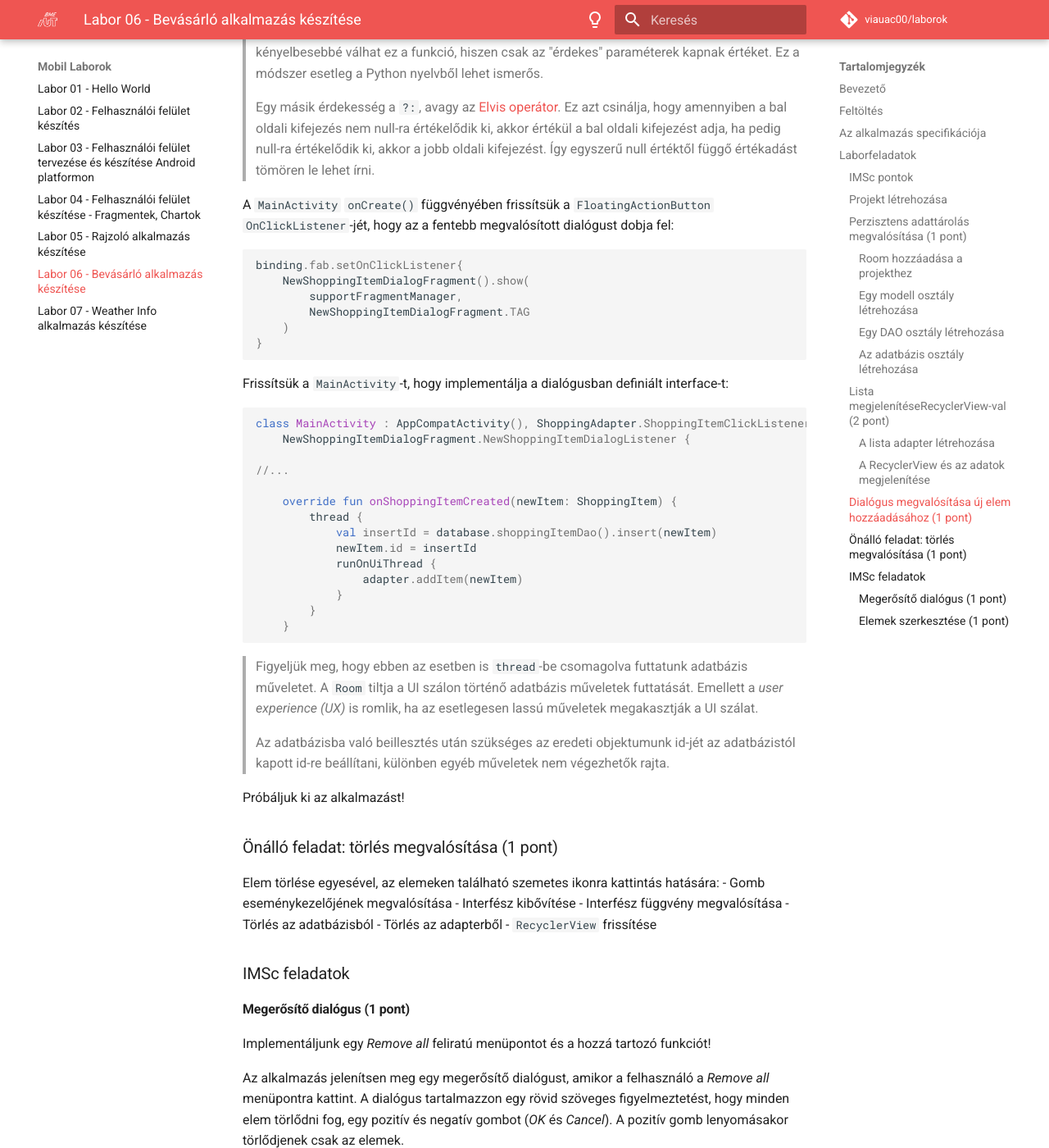
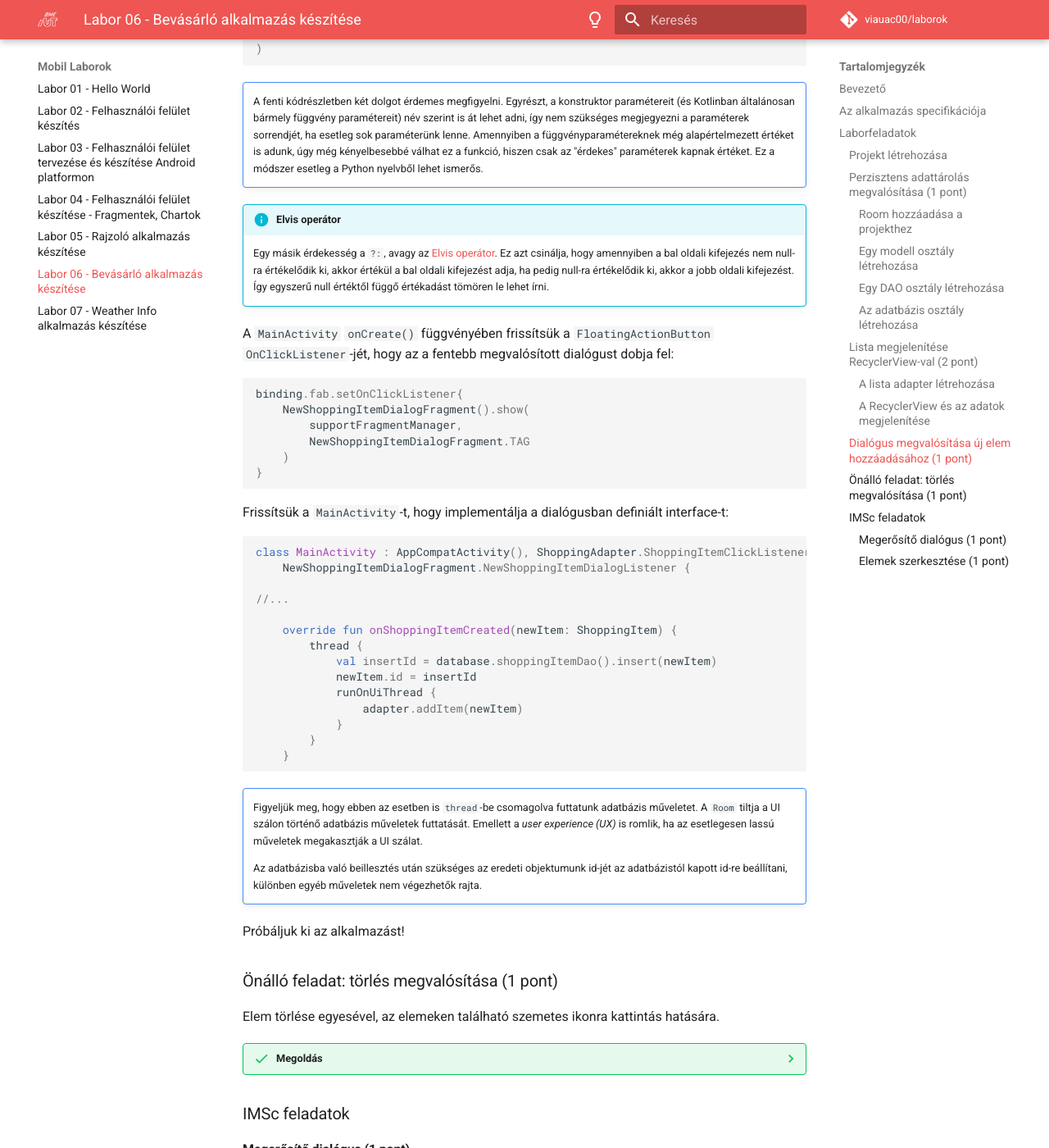
Before and after one commit to VIAUAD02/laborok, an MkDocs documentation site: the page built from docs/laborok/06-android-room/index.md, in a window 1280 px wide and 1400 px high, scrolled down 16397 px. Shown: the whole window at 82% size. Built offline with MkDocs 1.6.1 and Material for MkDocs 9.7.7, drawn with Linux system fonts in a browser that asks for light colours; comment, search, counter and statistics services are not loaded; some of the changed text lies outside the part shown.

Commit message:
6. android labor frissítése

````diff
--- a/docs/laborok/06-android-room/index.md
+++ b/docs/laborok/06-android-room/index.md
@@ -5,17 +5,17 @@ A labor során egy bevásárló lista alkalmazás elkészítése a feladat. Az a
 
 Az alkalmazás a termékek listáját [`RecyclerView`](https://developer.android.com/guide/topics/ui/layout/recyclerview)-ban jeleníti meg, a lista elemeket és azok állapotát a [`Room`](https://developer.android.com/topic/libraries/architecture/room) nevű ORM library segítségével tárolja perzisztensen. Új elem felvételére egy [`FloatingActionButton`](https://developer.android.com/guide/topics/ui/floating-action-button) megnyomásával van lehetőség.
 
-> ORM = [Object-relational mapping](https://en.wikipedia.org/wiki/Object-relational_mapping)
+!!!info "ORM"
+    ORM = [Object-relational mapping](https://en.wikipedia.org/wiki/Object-relational_mapping)
 
 Felhasznált technológiák:
+
 - [`Activity`](https://developer.android.com/guide/components/activities/intro-activities)
 - [`Fragment`](https://developer.android.com/guide/components/fragments)
 - [`RecyclerView`](https://developer.android.com/guide/topics/ui/layout/recyclerview)
 - [`FloatingActionButton`](https://developer.android.com/guide/topics/ui/floating-action-button)
 - [`Room`](https://developer.android.com/topic/libraries/architecture/room)
 
-## Feltöltés
-Az elkészült megoldást `.zip` formátumban (teljes Android Studio projekt – build mappa kivehető) kell feltölteni a tárgy oldalán, ahol a laborvezető tudja értékelni.
 
 ## Az alkalmazás specifikációja
 Az alkalmazás egy `Activity`-ből áll, ami bevásárlólista elemeket jelenít meg. Új elemet a jobb alsó sarokban található `FloatingActionButton` segítségével vehetünk fel. Erre kattintva egy dialógus jelenik meg, amin megadhatjuk a vásárolni kívánt áru nevét, leírását, kategóriáját és becsült árát.
@@ -31,17 +31,16 @@ A menüben található „Remove all” opcióval az összes lista elemet törö
 A labor során az alábbi feladatokat a laborvezető segítségével, illetve a jelölt feladatokat önállóan kell megvalósítani.
 
 1. Perzisztens adattárolás megvalósítása: 1 pont
-2. Lista megjelenítése`RecyclerView`-val: 2 pont
+2. Lista megjelenítése `RecyclerView`-val: 2 pont
 3. Dialógus megvalósítása új elem hozzáadásához: 1 pont
 4. **Önálló feladat** (törlés megvalósítása): 1 pont
 
-### IMSc pontok
 
-A laborfeladatok sikeres befejezése után az IMSc feladatokat megoldva 2 IMSc pont szerezhető:
+!!! warning "IMSc"
+	A laborfeladatok sikeres befejezése után az IMSc feladatokat megoldva 2 IMSc pont szerezhető:
+        Megerősítő dialógus: 1 pont
+        Elemek szerkesztése: 1 pont
 
-* Megerősítő dialógus: 1 pont
-
-* Elemek szerkesztése: 1 pont
 
 ### Projekt létrehozása
 
@@ -192,7 +194,7 @@ A `@Database` *annotációval* lehet jelezni a kódgenerátornak, hogy egy oszt
 
 Ezen kívül van még egy statikus *getDatabase* függvény, ami azt írja le, hogyan kell létrehozni az adatbázist (melyik osztályból, milyen néven). Ez a függvény az alkalmazás kontextusát várja paraméterül.
 
-### Lista megjelenítése`RecyclerView`-val (2 pont)
+### Lista megjelenítése `RecyclerView`-val (2 pont)
 
 #### A lista adapter létrehozása
 Következő lépésként a lista adaptert fogjuk létrehozni, ami a modell elemeket fogja majd szolgáltatni a `RecyclerView`-nak.
@@ -649,9 +652,12 @@ private fun getShoppingItem() = ShoppingItem(
     isBought = binding.cbAlreadyPurchased.isChecked
 )
 ```
->A fenti kódrészletben két dolgot érdemes megfigyelni. Egyrészt, a konstruktor paramétereit (és Kotlinban általánosan bármely függvény paramétereit) név szerint is át lehet adni, így nem szükséges megjegyezni a paraméterek sorrendjét, ha esetleg sok paraméterünk lenne. Amennyiben a függvényparamétereknek még alapértelmezett értéket is adunk, úgy még kényelbesebbé válhat ez a funkció, hiszen csak az "érdekes" paraméterek kapnak értéket. Ez a módszer esetleg a Python nyelvből lehet ismerős.
 
->Egy másik érdekesség a `?:`, avagy az [Elvis operátor](https://kotlinlang.org/docs/null-safety.html#elvis-operator). Ez azt csinálja, hogy amennyiben a bal oldali kifejezés nem null-ra értékelődik ki, akkor értékül a bal oldali kifejezést adja, ha pedig null-ra értékelődik ki, akkor a jobb oldali kifejezést. Így egyszerű null értéktől függő értékadást tömören le lehet írni.
+!!!note ""
+    A fenti kódrészletben két dolgot érdemes megfigyelni. Egyrészt, a konstruktor paramétereit (és Kotlinban általánosan bármely függvény paramétereit) név szerint is át lehet adni, így nem szükséges megjegyezni a paraméterek sorrendjét, ha esetleg sok paraméterünk lenne. Amennyiben a függvényparamétereknek még alapértelmezett értéket is adunk, úgy még kényelbesebbé válhat ez a funkció, hiszen csak az "érdekes" paraméterek kapnak értéket. Ez a módszer esetleg a Python nyelvből lehet ismerős.
+
+!!!info "Elvis operátor"
+    Egy másik érdekesség a `?:`, avagy az [Elvis operátor](https://kotlinlang.org/docs/null-safety.html#elvis-operator). Ez azt csinálja, hogy amennyiben a bal oldali kifejezés nem null-ra értékelődik ki, akkor értékül a bal oldali kifejezést adja, ha pedig null-ra értékelődik ki, akkor a jobb oldali kifejezést. Így egyszerű null értéktől függő értékadást tömören le lehet írni.
 
 A `MainActivity` `onCreate()` függvényében frissítsük a `FloatingActionButton` `OnClickListener`-jét, hogy az a fentebb megvalósított dialógust dobja fel:
 ```kotlin
@@ -679,20 +685,23 @@ class MainActivity : AppCompatActivity(), ShoppingAdapter.ShoppingItemClickListe
 		}
 	}
 ```
-> Figyeljük meg, hogy ebben az esetben is `thread`-be csomagolva futtatunk adatbázis műveletet. A `Room` tiltja a UI szálon történő adatbázis műveletek futtatását. Emellett a *user experience (UX)* is romlik, ha az esetlegesen lassú műveletek megakasztják a UI szálat.
 
-> Az adatbázisba való beillesztés után szükséges az eredeti objektumunk id-jét az adatbázistól kapott id-re beállítani, különben egyéb műveletek nem végezhetők rajta.
+!!!note ""
+    Figyeljük meg, hogy ebben az esetben is `thread`-be csomagolva futtatunk adatbázis műveletet. A `Room` tiltja a UI szálon történő adatbázis műveletek futtatását. Emellett a *user experience (UX)* is romlik, ha az esetlegesen lassú műveletek megakasztják a UI szálat.
+
+    Az adatbázisba való beillesztés után szükséges az eredeti objektumunk id-jét az adatbázistól kapott id-re beállítani, különben egyéb műveletek nem végezhetők rajta.
 
 Próbáljuk ki az alkalmazást!
 
 ### Önálló feladat: törlés megvalósítása (1 pont)
-Elem törlése egyesével, az elemeken található szemetes ikonra kattintás hatására:
-- Gomb eseménykezelőjének megvalósítása
-- Interfész kibővítése
-- Interfész függvény megvalósítása
-- Törlés az adatbázisból
-- Törlés az adapterből
-- `RecyclerView` frissítése
+Elem törlése egyesével, az elemeken található szemetes ikonra kattintás hatására.
+???success "Megoldás"
+      - Gomb eseménykezelőjének megvalósítása
+      - Interfész kibővítése
+      - Interfész függvény megvalósítása
+      - Törlés az adatbázisból
+      - Törlés az adapterből
+      - `RecyclerView` frissítése
 
 ### IMSc feladatok
 #### Megerősítő dialógus (1 pont)
````
Also changed, not shown: other parts of docs/laborok/06-android-room/index.md (+9 -5 lines).
